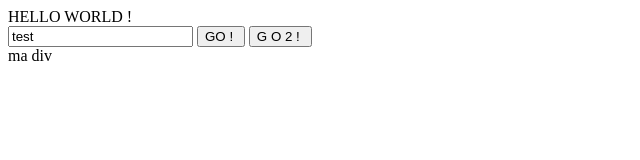
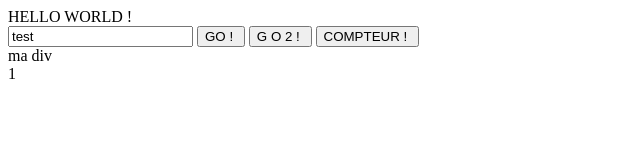
Before and after one commit to ymelki/DW19_JS, a plain HTML site: page index.html in a window 1280 px wide. Shown: the whole page, without its empty margins (0-640 px from the left). Drawn offline with Linux system fonts and the light colour scheme.

Commit message:
first commit

```diff
--- a/index.html
+++ b/index.html
@@ -15,8 +15,9 @@
     <input type="text" id="montexte" value="test"   >
     <input type="button" value="GO ! " id="monboutton"  >
     <input type="button" value="G O 2 ! " id="boutton"  >
-
+    <input type="button" value="COMPTEUR ! " id="boutton3" onclick="mafonction3()" >
     <div id="madiv" > ma div </div>
+    <div id="madiv2">1</div>
 
 
     <script src="script5.js" ></script>
--- a/script5.js
+++ b/script5.js
@@ -59,3 +59,13 @@ document.getElementById("montexte").addEventListener(  "input", mafonction2
 
 document.getElementById("monboutton").addEventListener(  "click", mafonction       )
 document.getElementById("boutton").addEventListener(  "click", alert2       )
+
+// CREEZ UNE FONCTION QUI AFFICHE  DANS LA DIV UN NUMERO QUI S INCREMENTE DE 1 A CHAQUE FOIS QUE LON CLIQUE SUR LE BOUTON
+
+function mafonction3() {
+
+    compteur=parseInt(document.getElementById("madiv2").innerHTML);
+    compteur=(compteur*2);
+    document.getElementById("madiv2").innerHTML=compteur;
+
+}
```
